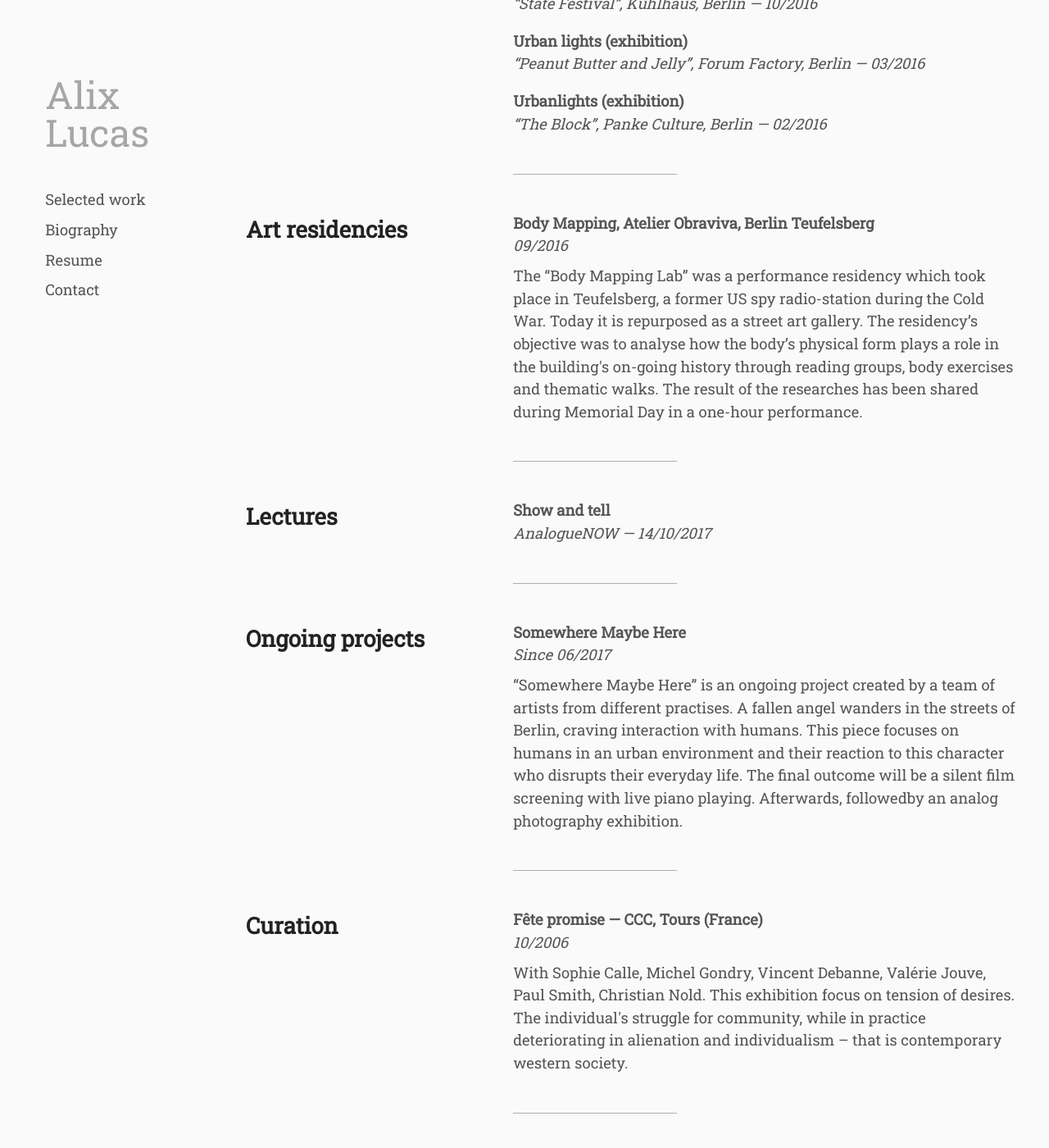
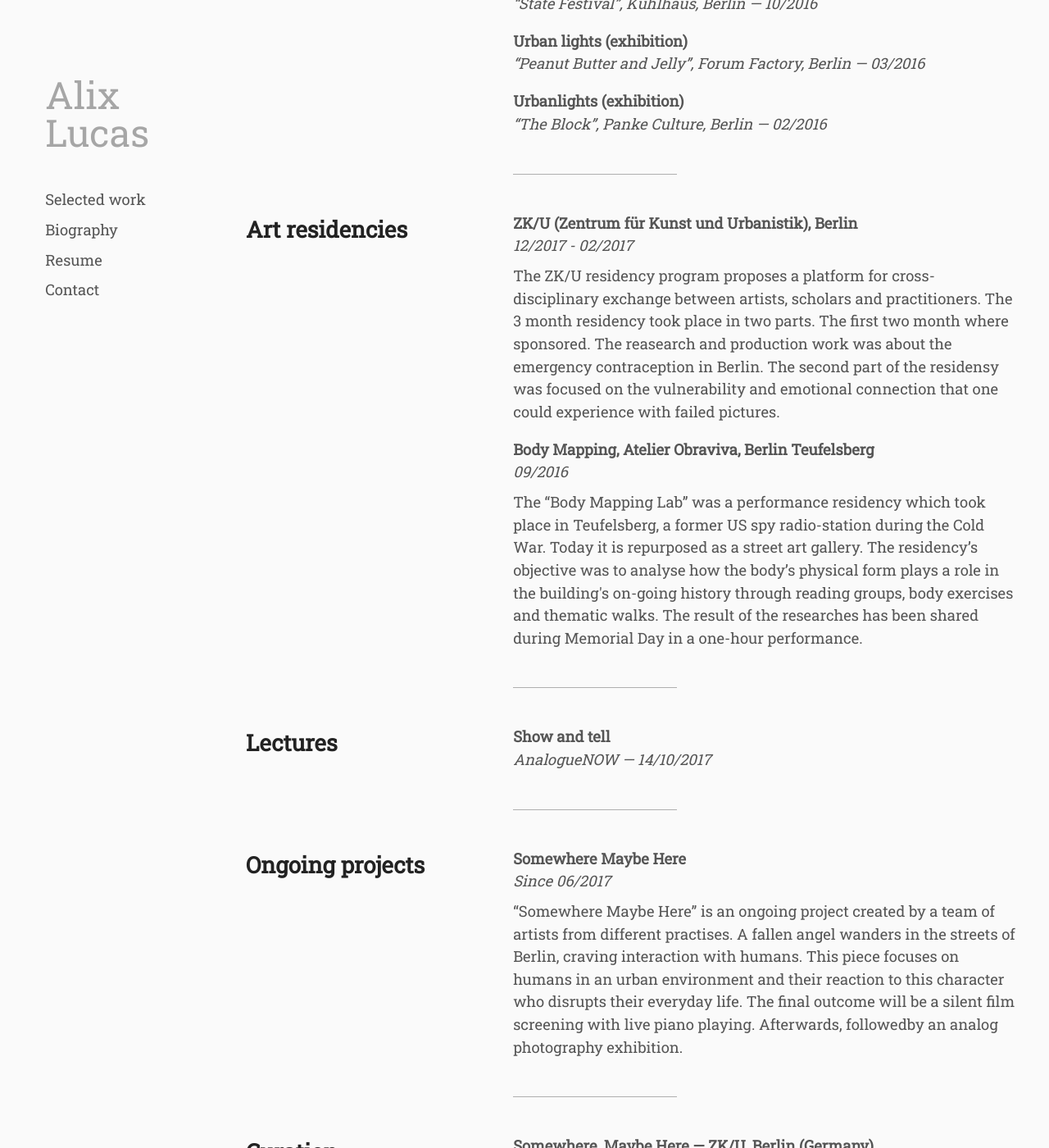
Before and after one commit to whyalix/alixlucas, a Jekyll site: the page built from resume/index.html, in a window 1280 px wide and 1400 px high, scrolled down 736 px. Shown: the whole window at 82% size. Built offline with Jekyll 4.4.1, drawn with Linux system fonts in a browser that asks for light colours; some of the changed text lies outside the part shown.

Commit message:
Update art_residencies.yml and curations.yml

```diff
--- a/_data/art_residencies.yml
+++ b/_data/art_residencies.yml
@@ -1,3 +1,9 @@
+- primary: "ZK/U (Zentrum für Kunst und Urbanistik), Berlin"
+  secondary: 12/2017 - 02/2017
+  content: |
+    The ZK/U residency program proposes a platform for cross-disciplinary exchange between artists, scholars and practitioners. The 3 month residency took place in two parts. The first two month where sponsored. The reasearch and production work was about the emergency contraception in Berlin.
+    The second part of the residensy was focused on the vulnerability and emotional connection that one could experience with failed pictures.
+
 - primary: Body Mapping, Atelier Obraviva, Berlin Teufelsberg
   secondary: 09/2016
   content: |
--- a/_data/curations.yml
+++ b/_data/curations.yml
@@ -1,3 +1,9 @@
+- primary: Somewhere, Maybe Here — ZK/U, Berlin (Germany)
+  secondary: 03/2018
+  content: |
+    This exhibition regroups different emerging and international artists around the imagery of a fallen Angel who is sparkling connections between the people and the city of Berlin.
+    Artists include: Vincent Van Damme, Nanna Koekoek, Devorah Livadna, Jördis Hirsch, Tineke Noppers and more.
+
 - primary: Fête promise — CCC, Tours (France)
   secondary: 10/2006
   content: |
```
